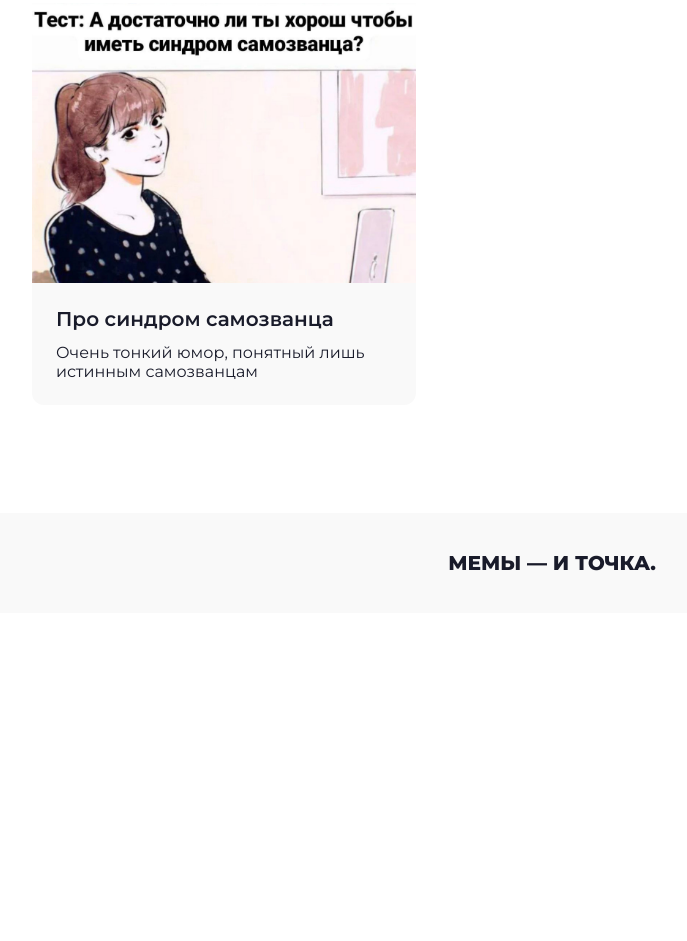
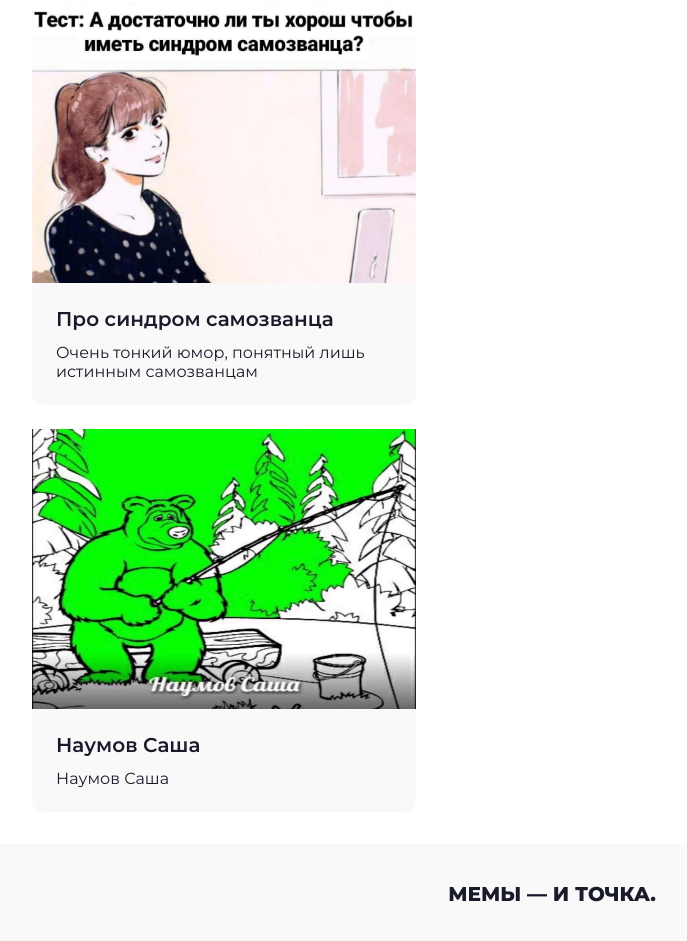
Before and after one commit to ducker-dev/memes, a plain HTML site: page index.html in a window 1280 px wide. Shown: the part 187-1128 px from the top of the page, without its empty margins (88-775 px from the left). Before the commit the page ends 800 px from the top, so only its background shows below. Drawn offline with Linux system fonts and the light colour scheme.

Commit message:
Добавил второй мем
!!!

```diff
--- a/index.html
+++ b/index.html
@@ -55,6 +55,15 @@
                     </div>
                 </div>
             </div>
+            <div class="main__memes">
+              <div class="main__meme">
+                  <img class="main__meme-img" src="./imgs/meme-2.jpg" />
+                  <div class="main__meme-info">
+                      <div class="main__meme-info-title">Наумов Саша</div>
+                      <div>Наумов Саша</div>
+                  </div>
+              </div>
+          </div>
         </div>
     </main>
     <footer class="footer">
```
Also changed, not shown: imgs/meme-2.jpg (added).
